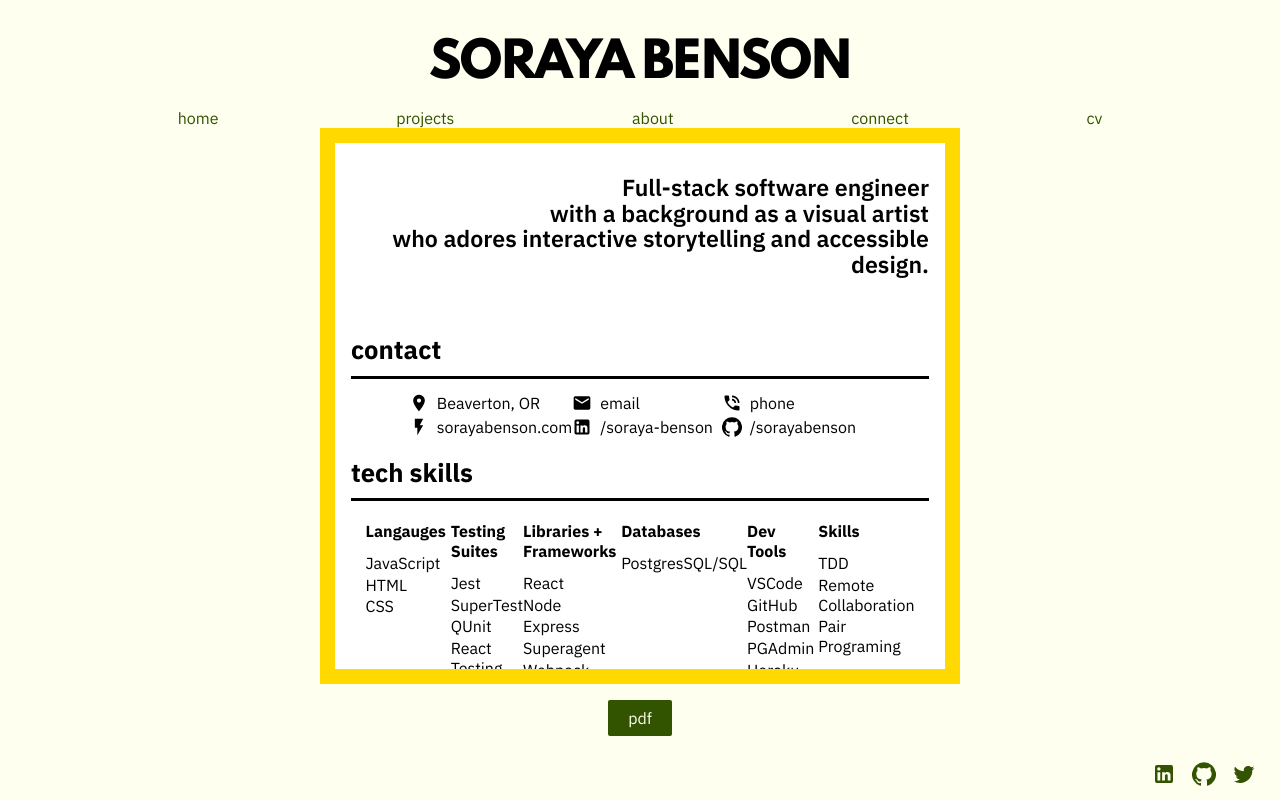
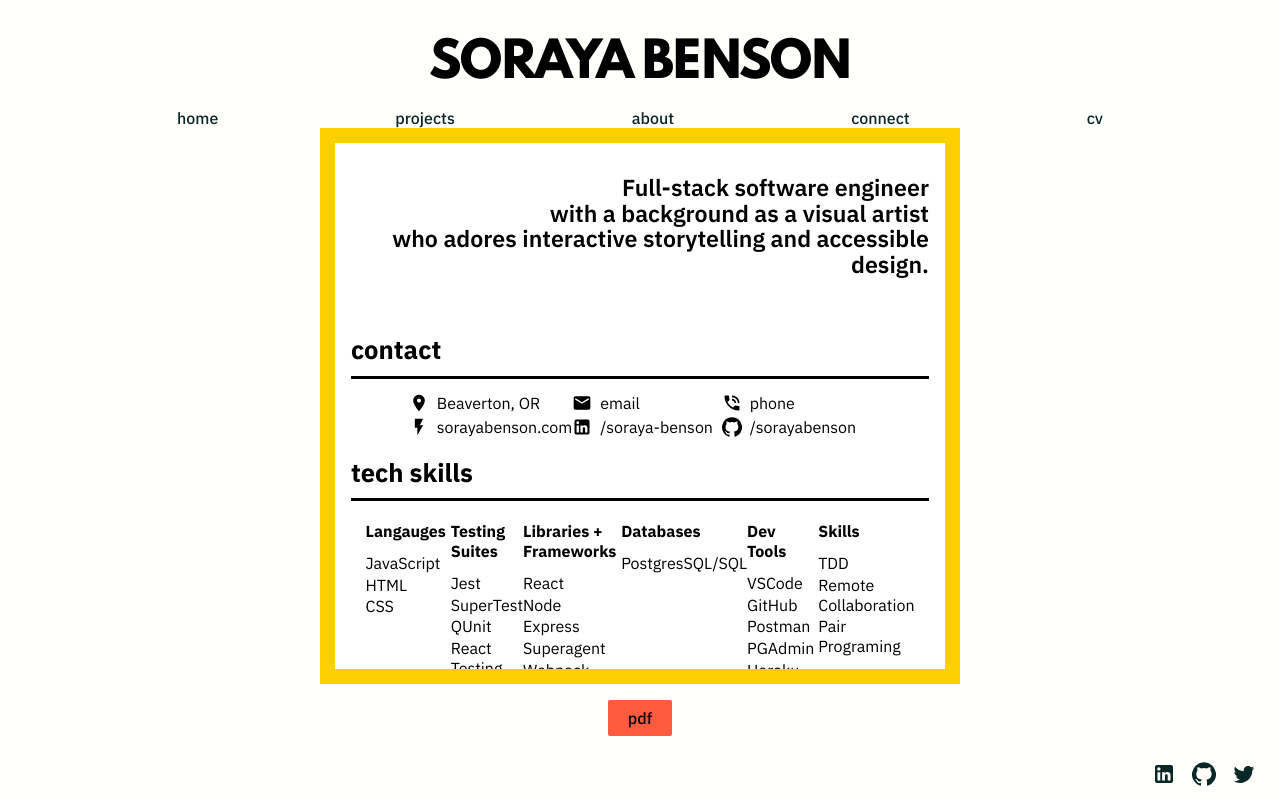
Before and after one commit to sorayamajdolashrafi/portfolio, a Next.js app: page /resume in a window 1280 px wide. Built offline with nearby package versions, Linux system fonts and the light colour scheme.

Commit message:
global custom colors implemented

```diff
--- a/styles/Footer.module.css
+++ b/styles/Footer.module.css
@@ -14,5 +14,10 @@
 
 .footer a {
     margin: 0.5rem;
-    color: #325300;
+    color: var(--dusk);
+    transition: 0.3s ease-in-out;
 }
+
+.footer a:hover {
+    color: var(--poppy);
+}
--- a/styles/Header.module.css
+++ b/styles/Header.module.css
@@ -29,6 +29,19 @@
 }
 
 .header a {
+    font-weight: 500;
     text-decoration: none;
-    color: #325300;
+    color: var(--dusk);
+    transition: 0.2s ease-in-out;
+    /* border-bottom: transparent 3px solid; */
+    /* padding-bottom: 0.2rem; */
+    /* box-shadow: transparent -3px 3px; */
+    /* padding: 0.5rem; */
 }
+
+.header a:hover {
+    /* background: var(--poppy); */
+    color: var(--poppy);
+    /* box-shadow: var(--poppy) -3px 3px; */
+    /* border-bottom: var(--poppy) 3px solid; */
+}
--- a/styles/about.module.css
+++ b/styles/about.module.css
@@ -11,7 +11,7 @@
     width: 140vh;
     height: 70vh;
     border-radius:  140vh 140vh 0 0;
-    background: #FFD900;
+    background: var(--moon);
     display: grid;
     grid-template-columns: 3fr 1fr 3fr;
     gap: .5rem;
--- a/styles/globals.css
+++ b/styles/globals.css
@@ -2,6 +2,14 @@
 
 * {
   box-sizing: border-box;
+}
+
+:root {
+  --cream: #fffffb;
+  --moon: #FFD000;
+  --poppy: #FF5B3E;
+  --mint: #1BCF91;
+  --dusk: #0A2728;
 }
 
 html, body {
@@ -12,7 +20,7 @@ html, body {
   font-family: 'IBM Plex Sans', sans-serif;
   font-size: 16px;
   position: relative;
-  background: ivory;
+  background: var(--cream);
 }
 
 .page {
--- a/styles/index.module.css
+++ b/styles/index.module.css
@@ -11,7 +11,7 @@
     width: 140vh;
     height: 70vh;
     border-radius:  140vh 140vh 0 0;
-    background: #FFD900;
+    background: var(--moon);
     display: flex;
     flex-direction: column;
     justify-content: center;
--- a/styles/resume.module.css
+++ b/styles/resume.module.css
@@ -5,7 +5,7 @@
     display: grid;
     grid-template-rows: 1fr 4fr;
     background: white;
-    border: #FFD900 15px solid;
+    border: var(--moon) 15px solid;
     padding: 1rem;
 }
 
@@ -18,19 +18,18 @@
 
 
 .cv::-webkit-scrollbar-track {
-    background: tomato;
+    background: var(--poppy);
     border: white 3px solid;
 }
 
 .cv::-webkit-scrollbar-thumb {
     height: 50px;
-    background: turquoise;
+    background: var(--poppy);
 }
 
-.cv::-webkit-scrollbar-thumb:hover {
-    background: rgb(54, 184, 171);
-    transition: 0.2 ease-in-out;
-}
+/* .cv::-webkit-scrollbar-thumb:hover {
+    border-bottom: var(--dusk) 3px solid;
+} */
 
 .cv h2 {
     margin: 0;
@@ -305,14 +304,15 @@
     justify-content: center;
     align-items: center;
     text-decoration: none;
-    color: ivory;
-    background: #325300;
+    font-weight: 500;
+    color: black;
+    background: var(--poppy);
     border-radius: 2px;
     transition: 0.3s ease-in-out;
 }
 
 .pdf:hover {
-    box-shadow: black -5px 5px;
+    box-shadow: var(--dusk) -5px 5px;
 }
 
 .pdf:active {
```
